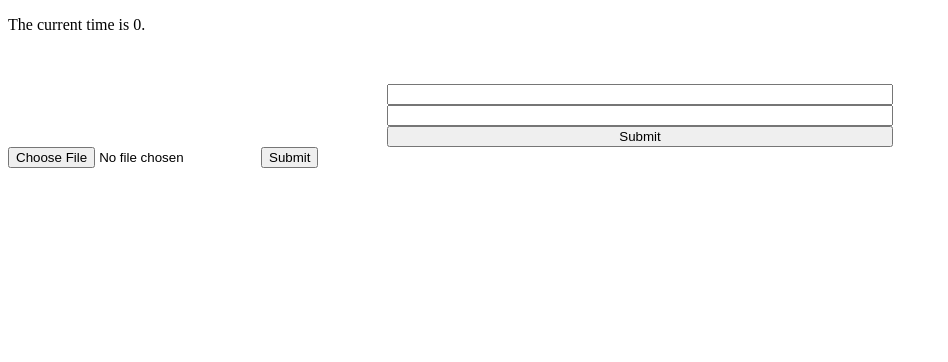
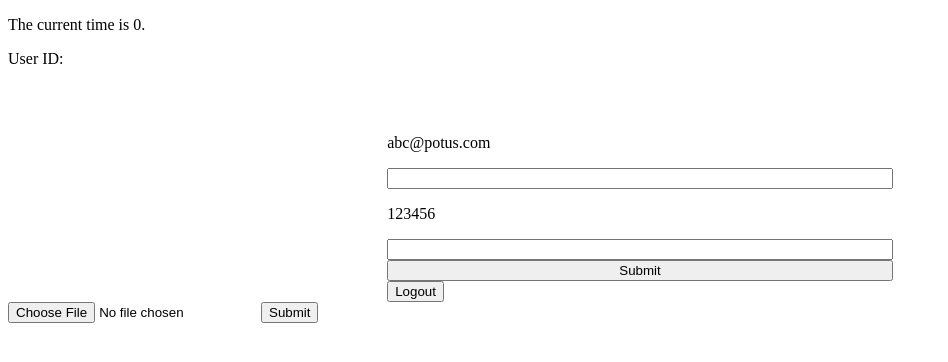
Before and after one commit to maxcaddie/voting-system-webapp, a React (Create React App) app in the folder voting-app/: page / in a window 1280 px wide. Shown: the top 362 px of the page, without its empty margins (0-948 px from the left). Built offline with nearby package versions, Linux system fonts and the light colour scheme; no server answers.

Commit message:
Added userID to local storage, added ability to logout

```diff
--- a/voting-app/src/App.tsx
+++ b/voting-app/src/App.tsx
@@ -1,6 +1,6 @@
 import React, { useState, useEffect } from 'react';
 import LoginForm from './components/authentication/login';
-import CsvUploader from './components/authentication/uploads/csvUploader';
+import CsvUploader from './components/uploads/csvUploader';
 
 function App() {
   const [currentTime, setCurrentTime] = useState(0);
@@ -22,6 +22,7 @@ function App() {
           The current time is {currentTime}.
         </p>
       </header>
+      <p>User ID: {localStorage.getItem('userID')}</p>
       <LoginForm />
       <CsvUploader />
     </div>
--- a/voting-app/src/components/authentication/login.tsx
+++ b/voting-app/src/components/authentication/login.tsx
@@ -2,6 +2,7 @@
 import React, { useState } from 'react';
 import firebase from 'firebase';
 import { fireAuth } from '../../firebase';
+import LogoutButton from './logoutButton';
 
 function LoginForm() {
   const [email, setEmail] = useState('');
@@ -16,7 +17,8 @@ function LoginForm() {
 
     fireAuth.signInWithEmailAndPassword(email, password).then((e: firebase.auth.UserCredential) => {
       if (e.user) {
-        alert('Log in successful');
+        localStorage.setItem('userID', e.user.uid);
+        alert(`Log in successful ${localStorage.getItem('userID')}`);
         // return history.push(`/${e.user.uid}/Home`);
       }
     }).catch((error) => {
@@ -32,10 +34,13 @@ function LoginForm() {
         style={{ display: 'flex', flexDirection: 'column' }}
         onSubmit={handleSubmit}
       >
+        <p>abc@potus.com</p>
         <input type="text" onChange={(e) => { setEmail(e.target.value); }} />
+        <p>123456</p>
         <input type="password" onChange={(e) => { setPassword(e.target.value); }} />
         <input type="submit" />
       </form>
+      <LogoutButton />
     </div>
   );
 }
--- /dev/null
+++ b/voting-app/src/components/authentication/logoutButton.tsx
@@ -0,0 +1,13 @@
+import React from 'react';
+
+function LogoutButton() {
+  const logout = (() => {
+    localStorage.removeItem('userID');
+  });
+
+  return (
+    <button type="button" onClick={logout}>Logout</button>
+  );
+}
+
+export default LogoutButton;
```
Also changed, not shown: voting-app/src/components/uploads/csvUploader.tsx (renamed from voting-app/src/components/authentication/uploads/csvUploader.tsx).
